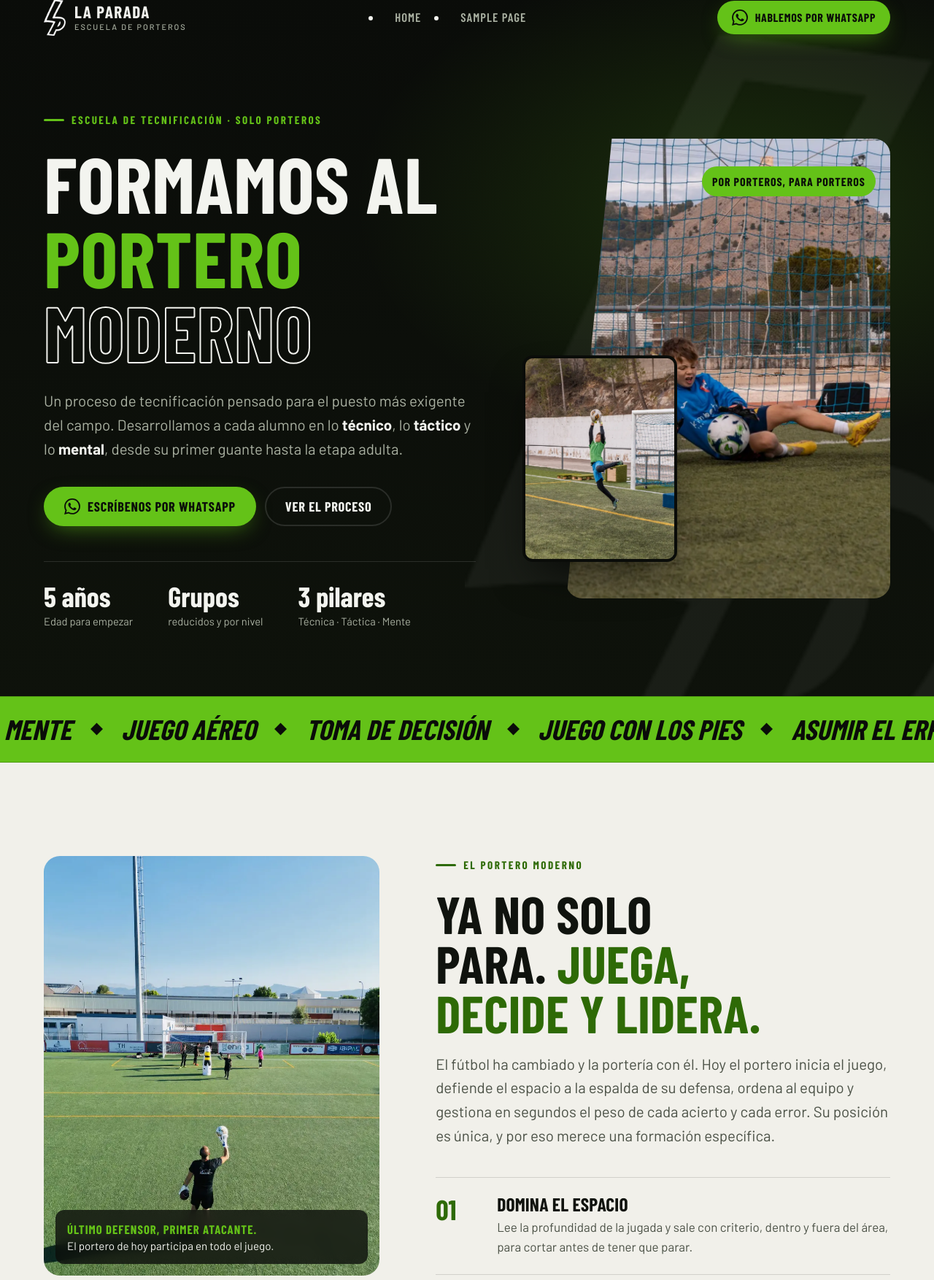
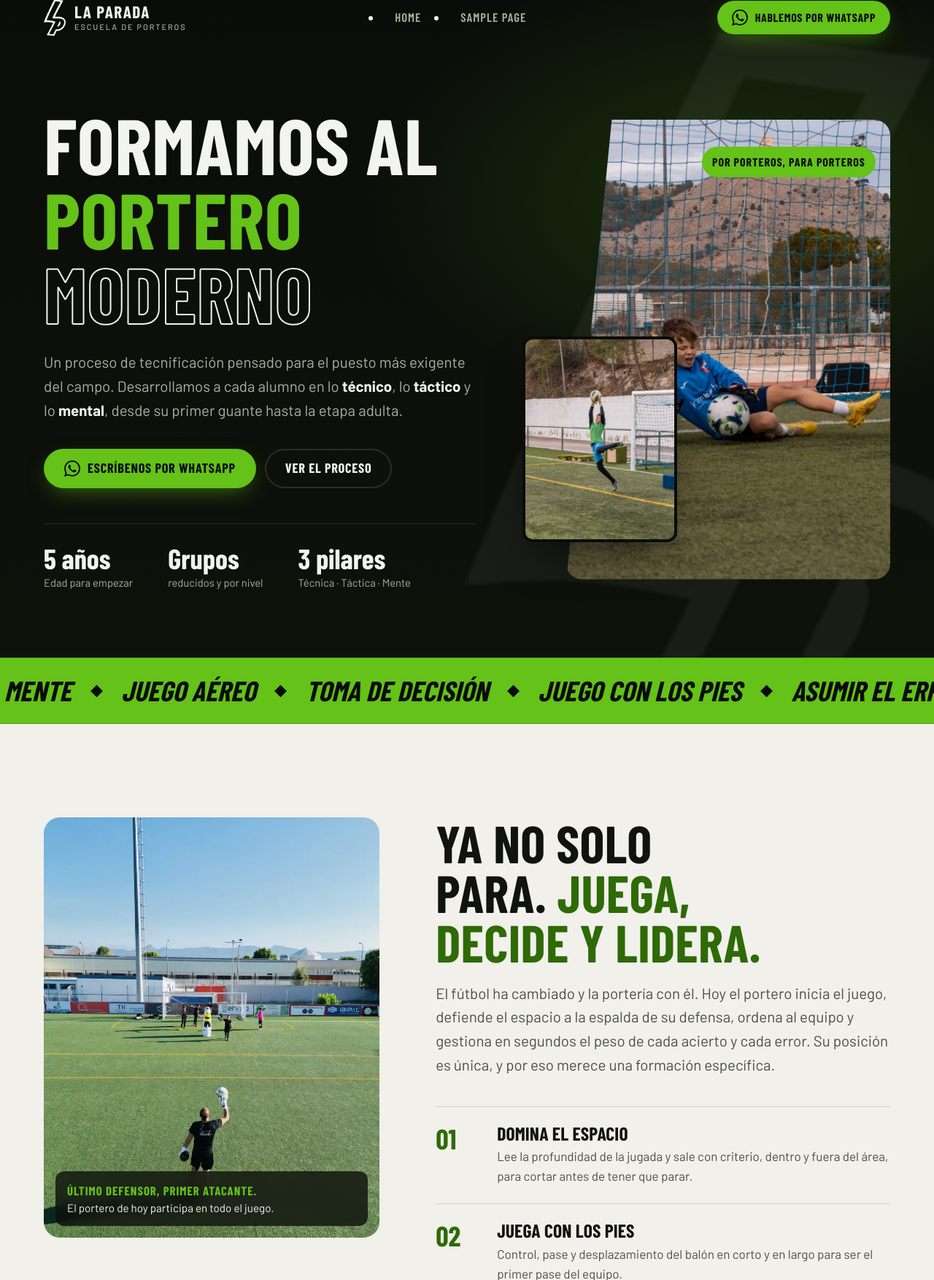
Before and after one commit to bnd170/laparada, a WordPress theme: template wp-theme/laparada/front-page.php in a window 1280 px wide. Shown: the part 14-1768 px from the top of the page at 73% size. Run offline with PHP 8.4 and a stand-in for WordPress, Linux system fonts and the light colour scheme; the site name, menu and one post (Sample post) are stand-ins, and other content is empty; some libraries are stand-ins or nearby versions; some web fonts are replaced.

Commit message:
Elimina los rótulos (eyebrow) sobre los títulos en todo el tema
Se quitan las 17 apariciones y su CSS. En las entradas del blog la fecha
pasa a mostrarse bajo el título.

Co-Authored-By: Claude Sonnet 5.5 <noreply@anthropic.com>

```diff
--- a/wp-theme/laparada/404.php
+++ b/wp-theme/laparada/404.php
@@ -11,8 +11,7 @@ get_header();
 ?>
 <section class="page-hero plain" aria-labelledby="page-title">
   <div class="container">
-    <p class="eyebrow">404</p>
-    <h1 id="page-title" class="h-xl" style="margin-top:18px;font-size:clamp(2.6rem,6vw,5rem)"><?php esc_html_e( 'Esta', 'laparada' ); ?> <span class="accent"><?php esc_html_e( 'parada no existe.', 'laparada' ); ?></span></h1>
+    <h1 id="page-title" class="h-xl" style="font-size:clamp(2.6rem,6vw,5rem)"><?php esc_html_e( 'Esta', 'laparada' ); ?> <span class="accent"><?php esc_html_e( 'parada no existe.', 'laparada' ); ?></span></h1>
   </div>
 </section>
 <section class="section">
--- a/wp-theme/laparada/front-page.php
+++ b/wp-theme/laparada/front-page.php
@@ -15,8 +15,7 @@ get_header();
   <?php lp_image( 'logo', array( 'class' => 'hero-bolt', 'aria-hidden' => 'true' ) ); ?>
   <div class="container hero-grid">
     <div>
-      <p class="eyebrow">Escuela de tecnificación · solo porteros</p>
-      <h1 id="hero-title" class="h-xl" style="margin-top:22px">
+      <h1 id="hero-title" class="h-xl">
         <span class="line">Formamos al</span>
         <span class="line accent">portero</span>
         <span class="line stroke">moderno</span>
@@ -59,7 +58,6 @@ get_header();
       </figure>
       <div>
         <div class="sec-head reveal" style="margin-bottom:0">
-          <p class="eyebrow">El portero moderno</p>
           <h2 id="moderno-title" class="h-lg">Ya no solo para. <span class="accent">Juega, decide y lidera.</span></h2>
           <p class="lead">El fútbol ha cambiado y la portería con él. Hoy el portero inicia el juego, defiende el espacio a la espalda de su defensa, ordena al equipo y gestiona en segundos el peso de cada acierto y cada error. Su posición es única, y por eso merece una formación específica.</p>
         </div>
@@ -86,7 +84,6 @@ get_header();
 <section class="section" id="metodo" aria-labelledby="metodo-title">
   <div class="container">
     <div class="sec-head reveal">
-      <p class="eyebrow">Nuestro método</p>
       <h2 id="metodo-title" class="h-lg">Tres dimensiones. <span class="accent">Un mismo portero.</span></h2>
       <p class="lead">Un portero completo no se construye a base de paradas sueltas. Cada sesión combina el gesto técnico, su aplicación táctica en situaciones reales de juego y el trabajo mental que permite rendir cuando más importa.</p>
     </div>
@@ -150,7 +147,6 @@ get_header();
 <section class="section paper" id="proceso" aria-labelledby="proceso-title">
   <div class="container">
     <div class="sec-head reveal">
-      <p class="eyebrow">Proceso de tecnificación</p>
       <h2 id="proceso-title" class="h-lg">Un camino, <span class="accent">no un entrenamiento suelto.</span></h2>
       <p class="lead">Acompañamos al portero desde su etapa inicial hasta su desarrollo adulto. En cada etapa seguimos el mismo ciclo: identificar, adaptar y llevar cada técnica del conocimiento a la competición.</p>
     </div>
@@ -193,7 +189,6 @@ get_header();
 <section class="section" aria-labelledby="dif-title">
   <div class="container">
     <div class="sec-head reveal">
-      <p class="eyebrow">Por qué La Parada</p>
       <h2 id="dif-title" class="h-lg">Especialistas en <span class="accent">una sola posición.</span></h2>
       <p class="lead">Somos una escuela orientada exclusivamente a la formación de porteros. Entrenadores titulados, exporteros profesionales y colaboradores que transmiten su experiencia sin olvidar lo más importante: disfrutar de este deporte.</p>
     </div>
@@ -226,7 +221,6 @@ get_header();
 <section class="section" style="padding-top:0" aria-labelledby="gal-title">
   <div class="container">
     <div class="sec-head reveal">
-      <p class="eyebrow">Así entrenamos</p>
       <h2 id="gal-title" class="h-lg">Sesiones reales. <span class="accent">Porteros reales.</span></h2>
     </div>
     <div class="gallery">
@@ -241,8 +235,7 @@ get_header();
 <section class="section paper" aria-labelledby="val-title">
   <div class="container values-grid">
     <div class="reveal">
-      <p class="eyebrow">Valores</p>
-      <h2 id="val-title" class="h-lg" style="margin-top:20px">Formamos porteros. <span class="accent">Y personas.</span></h2>
+      <h2 id="val-title" class="h-lg">Formamos porteros. <span class="accent">Y personas.</span></h2>
       <p class="lead" style="margin-top:22px">El deporte es mucho más que desarrollo físico: es un medio para construir valores personales y sociales que acompañan toda la vida.</p>
       <p class="lead">Trabajamos de forma amistosa pero competitiva, poniendo en lo más alto la deportividad, la disciplina y el afán de superación de cada alumno.</p>
     </div>
@@ -256,7 +249,6 @@ get_header();
 <section class="section" id="campus" aria-labelledby="campus-title">
   <div class="container">
     <div class="sec-head reveal">
-      <p class="eyebrow">Campus y eventos</p>
       <h2 id="campus-title" class="h-lg">Más horas de portería <span class="accent">durante todo el año.</span></h2>
       <p class="lead">Además de la escuela, organizamos sesiones intensivas, campus y batallas de porteros, con ventajas para nuestros alumnos.</p>
     </div>
@@ -288,8 +280,7 @@ get_header();
   <div class="container">
     <div class="gear-head reveal">
       <div>
-        <p class="eyebrow">Equipamiento propio</p>
-        <h2 id="gear-title" class="h-md" style="margin-top:16px">Guantes diseñados <span class="accent">por porteros.</span></h2>
+        <h2 id="gear-title" class="h-md">Guantes diseñados <span class="accent">por porteros.</span></h2>
       </div>
       <a class="link-arrow" href="<?php echo esc_url( home_url( '/mi-cuenta/tiendaonline' ) ); ?>">Ir a la tienda <svg aria-hidden="true"><use href="#i-arrow"/></svg></a>
     </div>
@@ -305,8 +296,7 @@ get_header();
 <section class="section final" aria-labelledby="final-title">
   <?php lp_image( 'final_bg', array( 'class' => 'bg', 'loading' => 'lazy' ) ); ?>
   <div class="container">
-    <p class="eyebrow">Plazas limitadas por grupo</p>
-    <h2 id="final-title" class="h-lg" style="margin-top:20px">Su próxima parada empieza <span class="accent">con un mensaje.</span></h2>
+    <h2 id="final-title" class="h-lg">Su próxima parada empieza <span class="accent">con un mensaje.</span></h2>
     <p class="lead">Escríbenos y te contamos cómo trabajamos, qué grupo encaja con tu portero y cómo empezar. Te responde una persona del equipo, no un bot.</p>
     <div class="btn-row">
       <a class="btn btn-wa wa" href="<?php echo esc_url( lp_wa_url() ); ?>" data-msg="Hola, quiero que mi portero empiece en La Parada. ¿Me contáis cómo funciona?">
--- a/wp-theme/laparada/functions.php
+++ b/wp-theme/laparada/functions.php
@@ -9,7 +9,7 @@ if ( ! defined( 'ABSPATH' ) ) {
 	exit;
 }
 
-define( 'LP_VERSION', '1.0.1' );
+define( 'LP_VERSION', '1.0.2' );
 
 require_once get_theme_file_path( 'inc/customizer.php' );
 require_once get_theme_file_path( 'inc/nav.php' );
--- a/wp-theme/laparada/single.php
+++ b/wp-theme/laparada/single.php
@@ -13,8 +13,8 @@ while ( have_posts() ) :
 	?>
 <section class="page-hero plain" aria-labelledby="page-title">
   <div class="container">
-    <p class="eyebrow"><?php echo esc_html( get_the_date() ); ?></p>
-    <h1 id="page-title" class="h-xl" style="margin-top:18px;font-size:clamp(2.4rem,5.5vw,4.4rem)"><?php the_title(); ?></h1>
+    <h1 id="page-title" class="h-xl" style="font-size:clamp(2.4rem,5.5vw,4.4rem)"><?php the_title(); ?></h1>
+    <p class="entry-meta"><time datetime="<?php echo esc_attr( get_the_date( 'c' ) ); ?>"><?php echo esc_html( get_the_date() ); ?></time></p>
   </div>
 </section>
 <section class="section">
--- a/wp-theme/laparada/style.css
+++ b/wp-theme/laparada/style.css
@@ -3,7 +3,7 @@ Theme Name: La Parada
 Theme URI: https://laparadaonline.com
 Author: La Parada Escuela de Tecnificación
 Description: Tema clásico para la escuela de tecnificación de porteros La Parada. Portada, página de planes, WhatsApp como llamada a la acción principal. Diseñado para WordPress 7.1.
-Version: 1.0.1
+Version: 1.0.2
 Requires at least: 7.0
 Tested up to: 7.1.2
 Requires PHP: 8.1
@@ -40,9 +40,6 @@ p{margin:0;text-wrap:pretty}
 .container{width:100%;max-width:var(--container);margin-inline:auto;padding-inline:var(--gutter)}
 .section{padding-block:clamp(72px,10vw,136px)}
 .paper{background:var(--paper);color:var(--on-paper)}
-.eyebrow{display:inline-flex;align-items:center;gap:10px;font-family:var(--display);font-weight:700;font-size:.95rem;letter-spacing:.16em;text-transform:uppercase;color:var(--lime)}
-.eyebrow::before{content:"";width:28px;height:3px;background:currentColor;border-radius:2px}
-.paper .eyebrow{color:var(--lime-ink)}
 .h-xl{font-size:clamp(2.9rem,8.4vw,7.2rem)}
 .h-lg{font-size:clamp(2.4rem,5.6vw,4.6rem)}
 .h-md{font-size:clamp(1.9rem,3.4vw,2.8rem)}
@@ -343,3 +340,4 @@ html.lb-open{overflow:hidden}
 .lb-next{right:16px;top:50%;translate:0 -50%}
 @media (max-width:640px){.lb-prev,.lb-next{top:auto;bottom:16px;translate:none}.lb-prev{left:16px}.lb-next{right:16px}.lb-cap{padding:14px 80px 22px}}
 @media (prefers-reduced-motion:reduce){.lb-img{transition:none}}
+.entry-meta{margin-top:16px;color:var(--muted-dark);font-size:.95rem}
```
Also changed, not shown: wp-theme/laparada/page-planes.php (+3 -9 lines), 1 other file.
